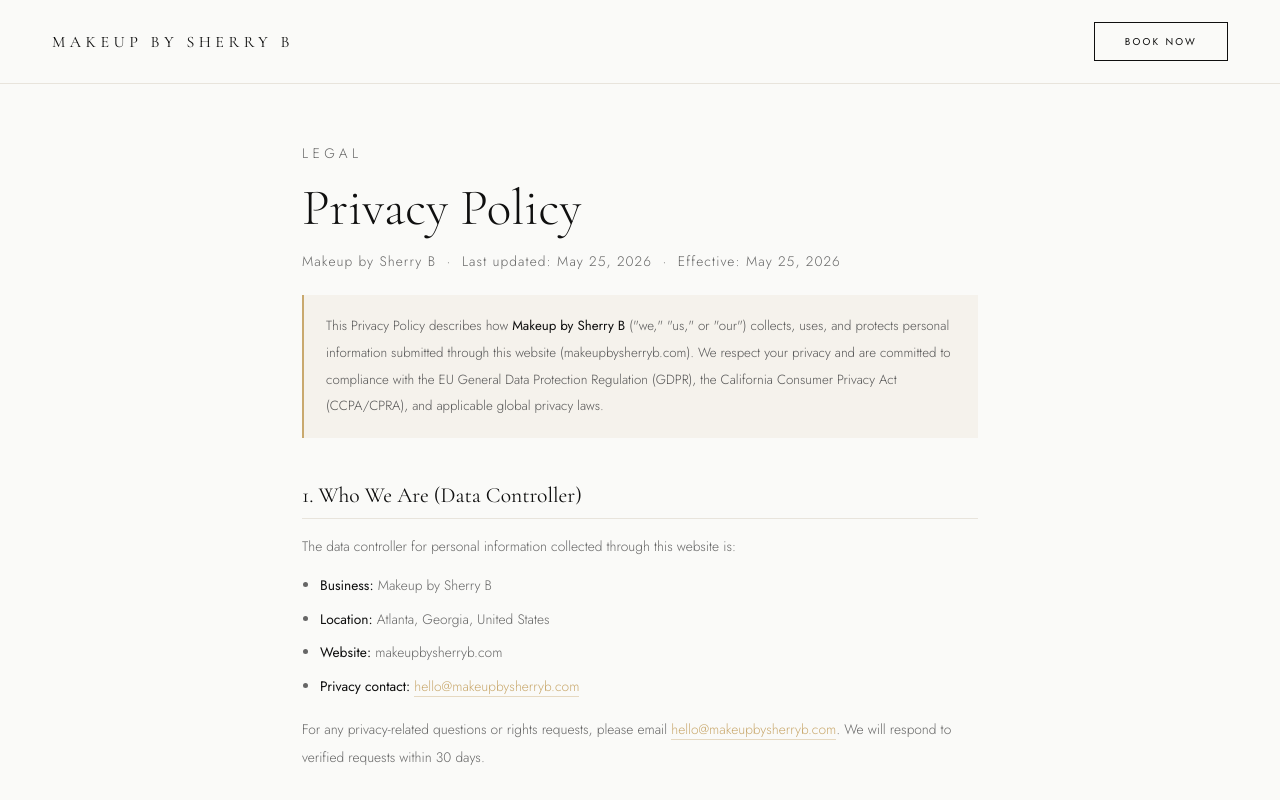
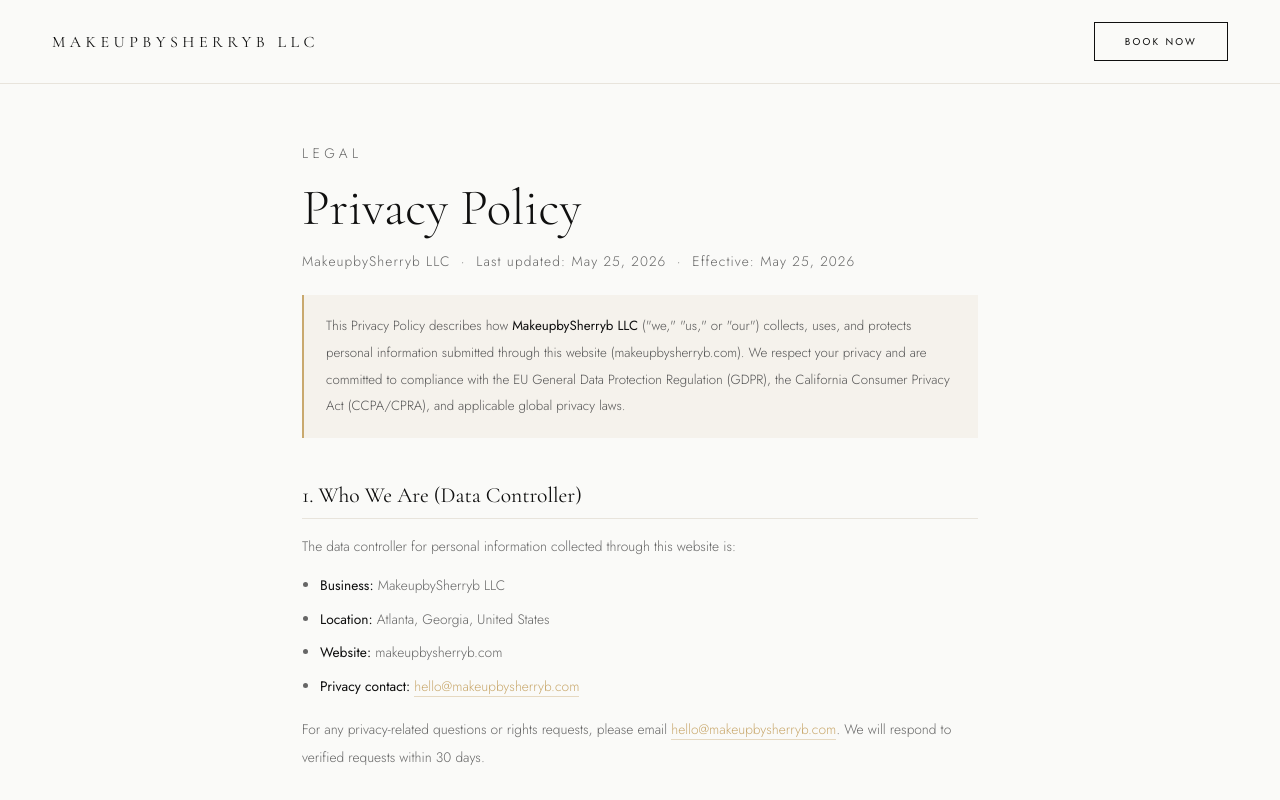
Before and after one commit to johnsmith994751151075-cloud/makeupbysherryb, a website: page privacy.html in a window 1280 px wide. Shown: the top 800 px of the page. Drawn offline with nearby package versions, Linux system fonts and the light colour scheme.

Commit message:
fix: update business name to MakeupbySherryb LLC throughout privacy policy

```diff
--- a/privacy.html
+++ b/privacy.html
@@ -4,8 +4,8 @@
   <meta charset="UTF-8" />
   <meta name="viewport" content="width=device-width, initial-scale=1.0" />
   <link rel="icon" type="image/svg+xml" href="/favicon.svg" />
-  <title>Privacy Policy — Makeup by Sherry B</title>
-  <meta name="description" content="Privacy Policy for Makeup by Sherry B — how we collect, use, and protect your personal information." />
+  <title>Privacy Policy — MakeupbySherryb LLC</title>
+  <meta name="description" content="Privacy Policy for MakeupbySherryb LLC — how we collect, use, and protect your personal information." />
   <link rel="preconnect" href="https://fonts.googleapis.com" />
   <link href="https://fonts.googleapis.com/css2?family=Cormorant+Garamond:ital,wght@0,300;0,400;1,300;1,400&family=Jost:wght@200;300;400;500&display=swap" rel="stylesheet" />
   <style>
@@ -131,7 +131,7 @@
 
   <!-- NAV -->
   <nav>
-    <a href="/" class="nav-logo">Makeup by Sherry B</a>
+    <a href="/" class="nav-logo">MakeupbySherryb LLC</a>
     <a href="/#contact" class="nav-book">Book Now</a>
   </nav>
 
@@ -139,16 +139,16 @@
 
     <p class="privacy-eyebrow">Legal</p>
     <h1>Privacy Policy</h1>
-    <p class="privacy-meta">Makeup by Sherry B &nbsp;·&nbsp; Last updated: May 25, 2026 &nbsp;·&nbsp; Effective: May 25, 2026</p>
+    <p class="privacy-meta">MakeupbySherryb LLC &nbsp;·&nbsp; Last updated: May 25, 2026 &nbsp;·&nbsp; Effective: May 25, 2026</p>
 
     <div class="notice-box">
-      <p>This Privacy Policy describes how <strong>Makeup by Sherry B</strong> ("we," "us," or "our") collects, uses, and protects personal information submitted through this website (makeupbysherryb.com). We respect your privacy and are committed to compliance with the EU General Data Protection Regulation (GDPR), the California Consumer Privacy Act (CCPA/CPRA), and applicable global privacy laws.</p>
+      <p>This Privacy Policy describes how <strong>MakeupbySherryb LLC</strong> ("we," "us," or "our") collects, uses, and protects personal information submitted through this website (makeupbysherryb.com). We respect your privacy and are committed to compliance with the EU General Data Protection Regulation (GDPR), the California Consumer Privacy Act (CCPA/CPRA), and applicable global privacy laws.</p>
     </div>
 
     <h2>1. Who We Are (Data Controller)</h2>
     <p>The data controller for personal information collected through this website is:</p>
     <ul>
-      <li><strong>Business:</strong> Makeup by Sherry B</li>
+      <li><strong>Business:</strong> MakeupbySherryb LLC</li>
       <li><strong>Location:</strong> Atlanta, Georgia, United States</li>
       <li><strong>Website:</strong> makeupbysherryb.com</li>
       <li><strong>Privacy contact:</strong> <a href="mailto:hello@makeupbysherryb.com">hello@makeupbysherryb.com</a></li>
@@ -298,8 +298,8 @@
 
   <!-- FOOTER -->
   <footer>
-    <div class="footer-logo">Makeup by Sherry B</div>
-    <div class="footer-copy">© 2026 Makeup by Sherry B · Atlanta, Georgia</div>
+    <div class="footer-logo">MakeupbySherryb LLC</div>
+    <div class="footer-copy">© 2026 MakeupbySherryb LLC · Atlanta, Georgia</div>
     <div class="footer-links">
       <a href="https://www.instagram.com/makeupbysherryb" target="_blank">Instagram</a>
       <a href="/#contact">Contact</a>
```
